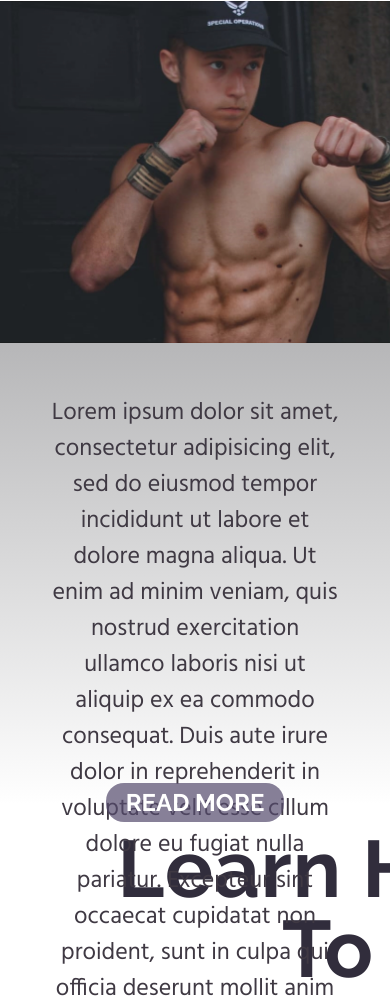
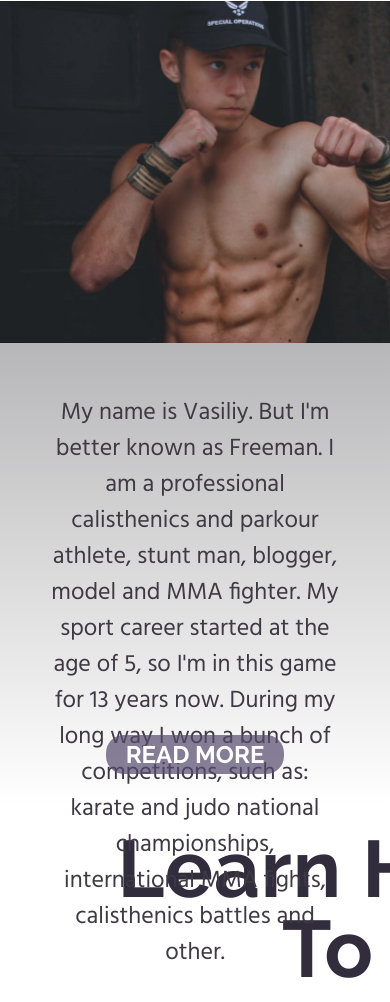
Before and after one commit to AnnaEhrlich/AnnaEhrlich.github.io, a plain HTML site: page index.html in a window 390 px wide. Shown: the part 1013-2015 px from the top of the page. Drawn offline with Linux system fonts and the light colour scheme.

Commit message:
changed text

```diff
--- a/css/home.css
+++ b/css/home.css
@@ -170,7 +170,7 @@ nav a:hover::before {
 text-align: center;
 z-index: 40;
 position: absolute;
-bottom: 5.5em;
+bottom: 8em;
 
 }
 .btn a {
@@ -187,19 +187,19 @@ bottom: 5.5em;
 background-color: rgba(84,75,109);
 transition: all 260ms linear;
 }
-@media (max-width: 775px) {
+@media (max-width: 813px) {
+  .btn-about {
+    bottom: 6em;
+  }
+}
+@media (max-width: 701px) {
+  .btn-about {
+    bottom: 4em;
+  }
+}
+@media (max-width: 658px) {
   .btn-about {
     bottom: 2em;
-  }
-}
-@media (max-width: 650px) {
-  .btn-about {
-    bottom: 1em;
-  }
-}
-@media (max-width: 640px) {
-  .btn-about {
-    bottom: -1em;
   }
 }
 
@@ -292,7 +292,7 @@ height: inherit;
 }
 .opt {
 position: relative;
- width: 17rem;
+ width: 18rem;
   background-color: rgba(0,0,0,0.6);
   text-align: center;
 margin: 4.4em 30px;
@@ -337,7 +337,7 @@ transition: 200ms;
 font-size: 2em;
 }
 
-@media (max-width: 964px) {
+@media (max-width: 1060px) {
 .wrap-more {height: auto;}
 .opt {width: 60%;}
 .opt p {margin-bottom: 1.5em;
--- a/index.html
+++ b/index.html
@@ -34,7 +34,7 @@
 
       <div class="gradient">
         <div class="absolute"><img src="img/pose.jpg" class="picture-about" alt="muscular man in ready to fight pose"></div>
-        <p class="info info-about">Lorem ipsum dolor sit amet, consectetur adipisicing elit, sed do eiusmod tempor incididunt ut labore et dolore magna aliqua. Ut enim ad minim veniam, quis nostrud exercitation ullamco laboris nisi ut aliquip ex ea commodo consequat. Duis aute irure dolor in reprehenderit in voluptate velit esse cillum dolore eu fugiat nulla pariatur. Excepteur sint occaecat cupidatat non proident, sunt in culpa qui officia deserunt mollit anim id est laborum.
+        <p class="info info-about">My name is Vasiliy. But I'm better known as Freeman. I am a professional calisthenics and parkour athlete, stunt man, blogger, model and MMA fighter. My sport career started at the age of 5, so I'm in this game for 13 years now. During my long way I won a bunch of competitions, such as: karate and judo national championships, international MMA fights, calisthenics battles and other.
         </p>
       </div>
         <div class="button-wrap">
```
Also changed, not shown: about.html (+3 -2 lines), img/Artboard – 2.jpg (deleted).
